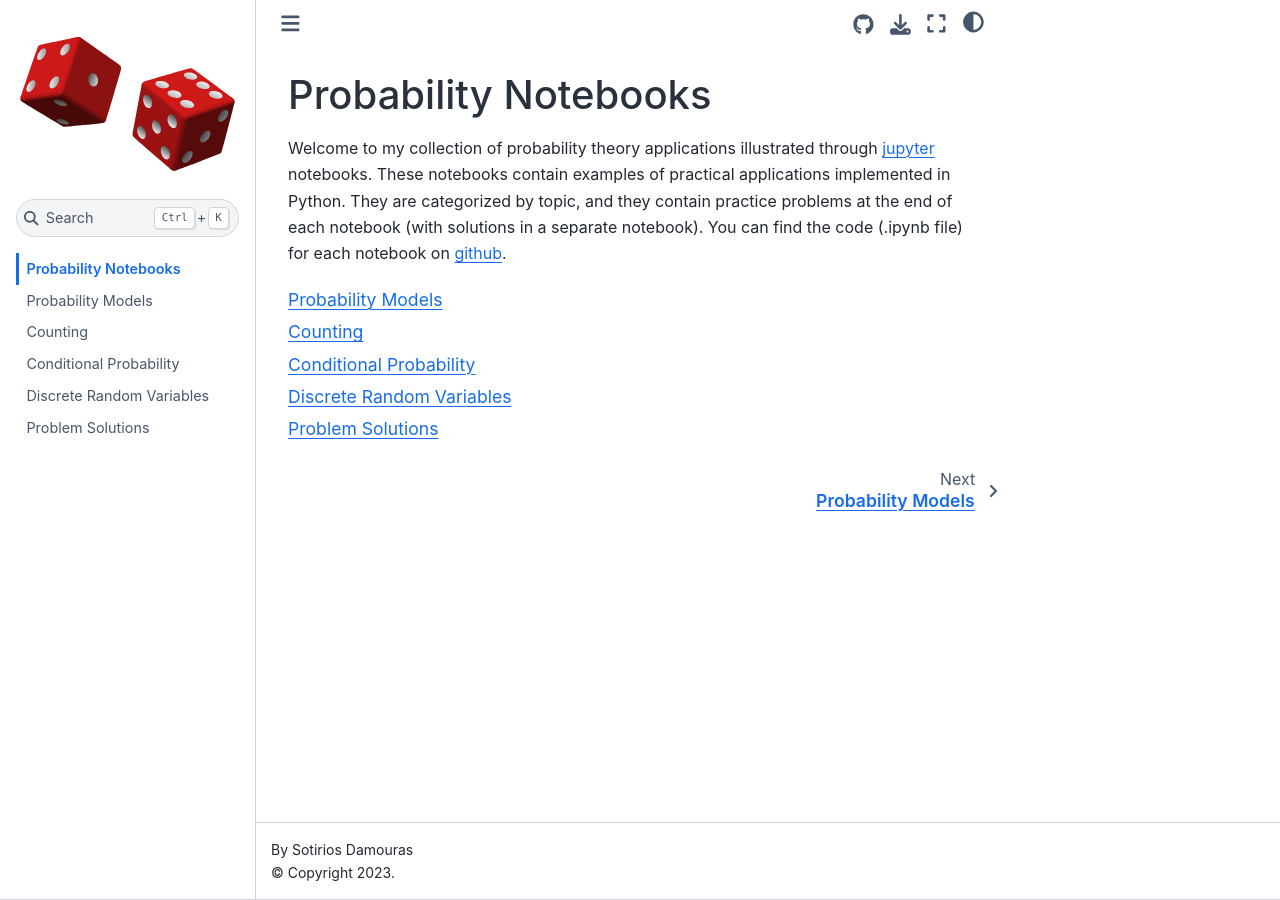
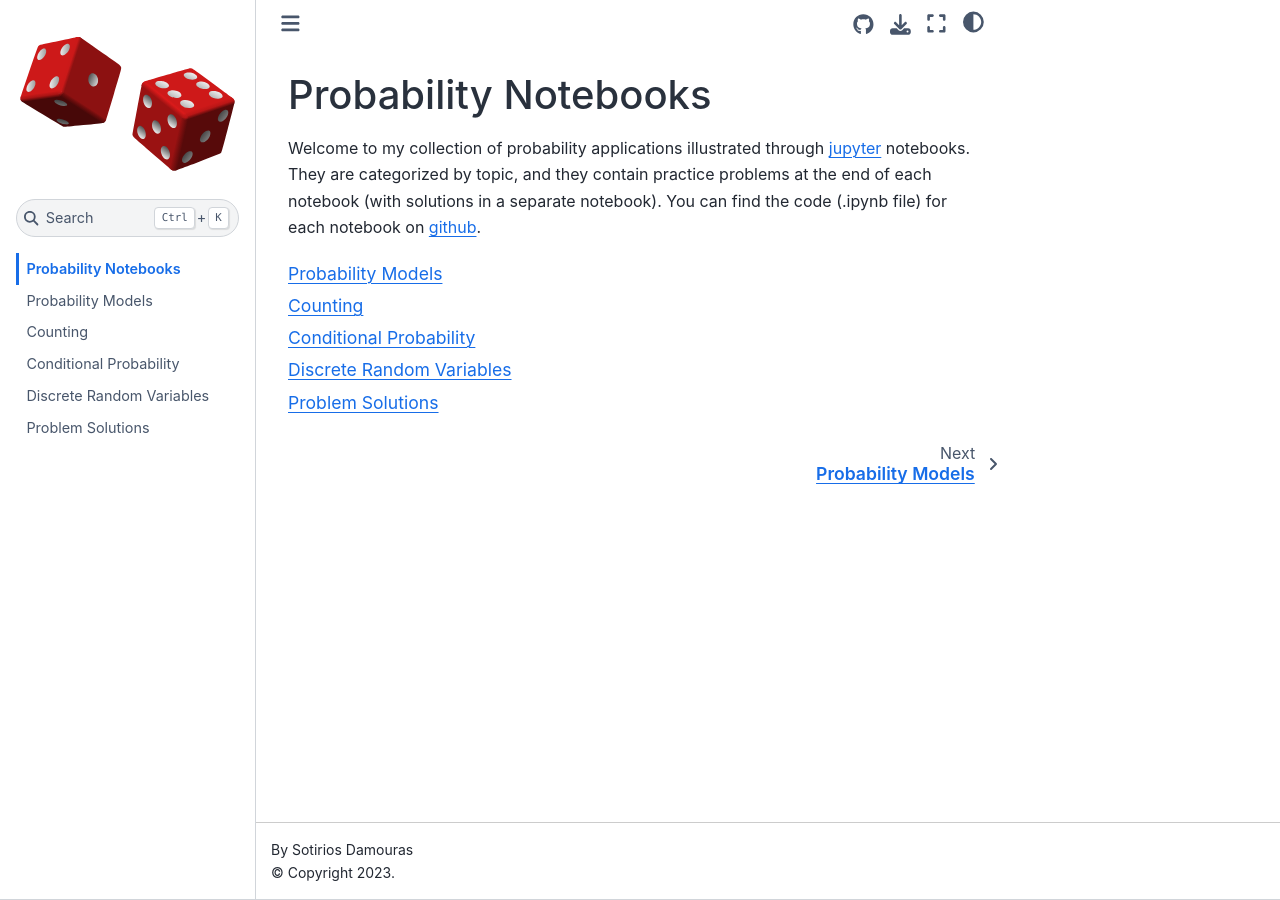
Before and after one commit to damouras/prob_notebooks, a Jupyter Book: the page built from intro.md, in a window 1280 px wide. Built offline with Jupyter Book 1.0.4 settings and Sphinx 7.4.7 and the Sphinx Book theme 1.1.4, drawn with Linux system fonts in a browser that asks for light colours.

Commit message:
Update intro.md

```diff
--- a/intro.md
+++ b/intro.md
@@ -1,7 +1,7 @@
 # Probability Notebooks
 
-Welcome to my collection of probability theory applications illustrated through [jupyter](https://jupyter.org/) notebooks.
-These notebooks contain examples of practical applications implemented in Python. They are categorized by topic, and they contain practice problems at the end of each notebook (with solutions in a separate notebook).
+Welcome to my collection of probability applications illustrated through [jupyter](https://jupyter.org/) notebooks.
+They are categorized by topic, and they contain practice problems at the end of each notebook (with solutions in a separate notebook).
 You can find the code (.ipynb file) for each notebook on [github](https://github.com/damouras/probability_notebooks).
 
 
```
